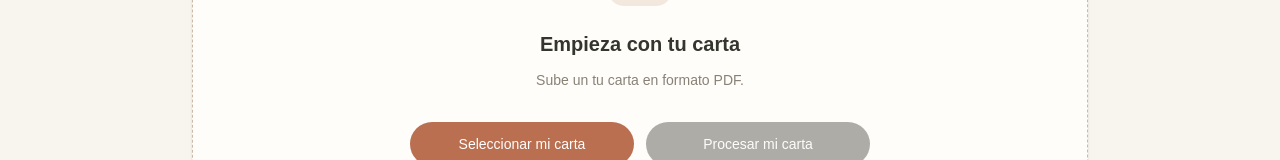
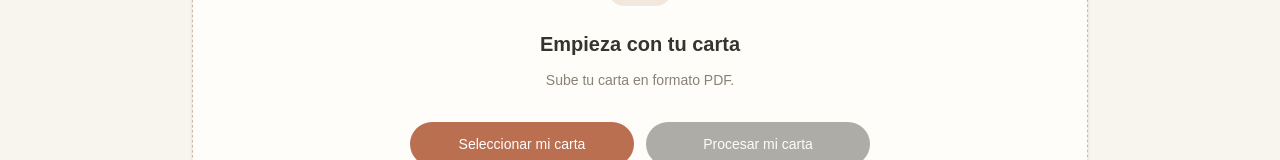
Before and after one commit to itsnazaretdev/menuMind, a Next.js app in the folder apps/web/: page / in a window 1280 px wide. Shown: the part 760-920 px from the top of the page. Built offline with nearby package versions, Linux system fonts and the light colour scheme.

Commit message:
modify text to upload pf

```diff
--- a/apps/web/app/page.tsx
+++ b/apps/web/app/page.tsx
@@ -201,7 +201,7 @@ body: JSON.stringify({
           <h2 className="text-xl font-semibold">Empieza con tu carta</h2>
 
           <p className="mt-3 text-sm text-[#888276]">
-            Sube un tu carta en formato PDF.
+            Sube tu carta en formato PDF.
           </p>
 
           {/* Selector y procesamiento */}
```
